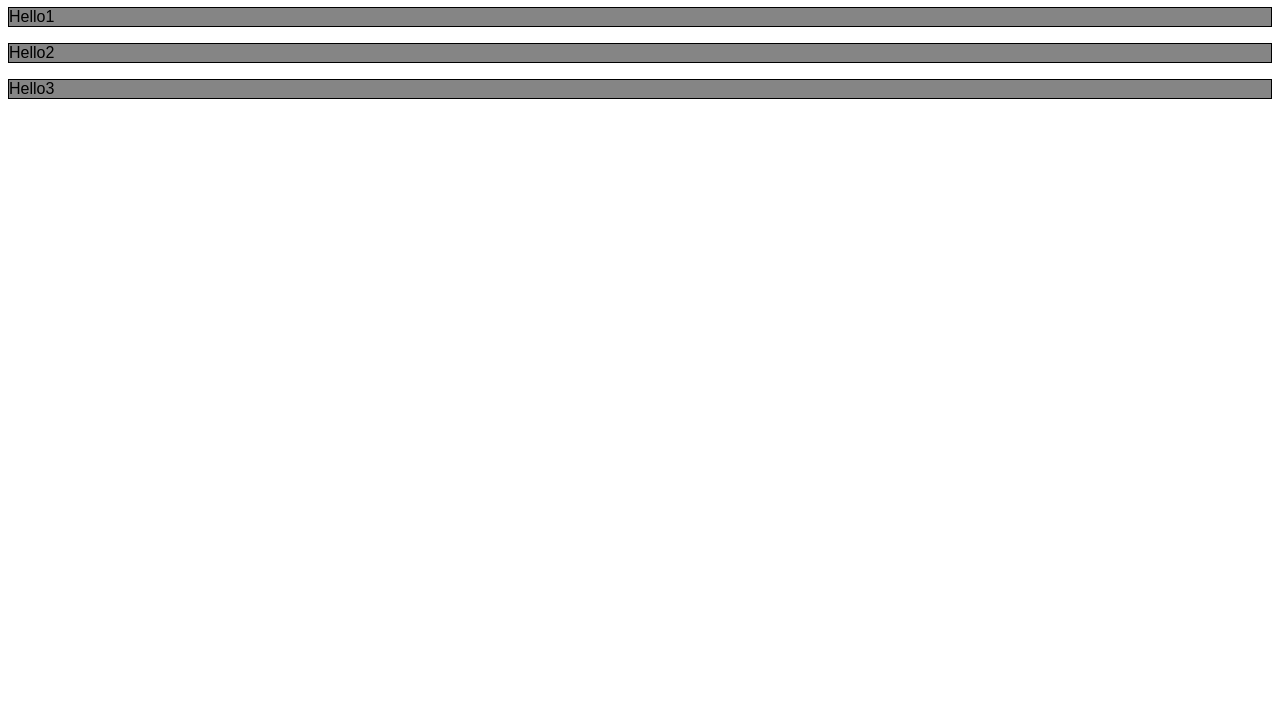
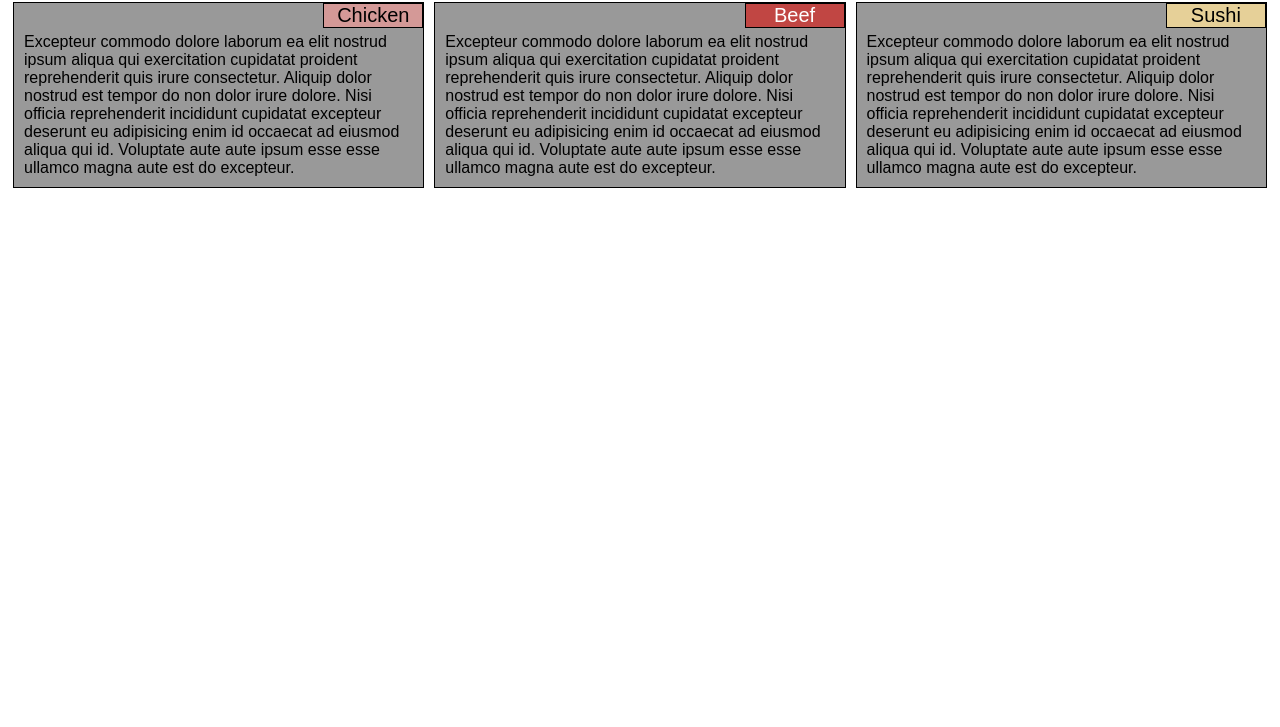
Before and after one commit to branfull/mod2_solution, a plain HTML site: page index.html in a window 1280 px wide. Shown: the part 73-800 px from the top of the page. Drawn offline with Linux system fonts and the light colour scheme.

Commit message:
Finalize HTML and CSS

```diff
--- /dev/null
+++ b/css/style.css
@@ -0,0 +1,77 @@
+* {
+  box-sizing: border-box;
+  font-family: Arial, sans-serif;
+}
+
+h1 {
+  text-align: center;
+  font-size: 1.75em;
+}
+
+p {
+  clear: left;
+  margin: 30px 10px 10px 10px;
+}
+
+#chicken-title {
+  background-color: #D49997;
+}
+
+#beef-title {
+  background-color: #C14643;
+  color: #FFFFFF;
+}
+
+#sushi-title {
+  background-color: #E6D098;
+}
+
+.content {
+  border: 1px solid black;
+  background-color: #999999;
+  margin: 5px;
+  position: relative;
+}
+
+.row {
+  width: 100%;
+}
+
+.section-title {
+  border: 1px solid black;
+  font-size: 1.25em;
+  text-align: center;
+  width: 100px;
+  position:absolute;
+  right: 0;
+}
+
+@media (min-width: 992px) {
+  .col-lg-4 {
+    float:left;
+  }
+  .col-lg-4 {
+    width: 33.33%;
+  }
+}
+
+@media (min-width: 768px) and (max-width: 991px) {
+  .col-md-6, .col-md-12 {
+    float:left;
+  }
+  .col-md-6 {
+    width: 50%;
+  }
+  .col-md-12 {
+    width: 100%;
+  }
+}
+
+@media (max-width: 767px) {
+  .col-sm-12 {
+    float: left;
+  }
+  .col-sm-12 {
+    width: 100%;
+  }
+}
--- a/index.html
+++ b/index.html
@@ -3,18 +3,29 @@
   <head>
     <meta charset="utf-8">
     <title>Our menu</title>
-    <style>
-    p {
-      border: 1px solid black;
-      background-color: #858585;
-      font-family: Arial, sans-serif;
-    }
-    </style>
+    <link rel="stylesheet" href="./css/style.css">
   </head>
   <body>
     <h1>Our Menu</h1>
-    <p>Hello1</p>
-    <p>Hello2</p>
-    <p>Hello3</p>
+    <div class="row">
+      <div class="col-lg-4 col-md-6 col-sm-12">
+        <div class="content">
+          <section id="chicken-title" class="section-title">Chicken</section>
+          <p>Excepteur commodo dolore laborum ea elit nostrud ipsum aliqua qui exercitation cupidatat proident reprehenderit quis irure consectetur. Aliquip dolor nostrud est tempor do non dolor irure dolore. Nisi officia reprehenderit incididunt cupidatat excepteur deserunt eu adipisicing enim id occaecat ad eiusmod aliqua qui id. Voluptate aute aute ipsum esse esse ullamco magna aute est do excepteur.</p>
+        </div>
+      </div>
+      <div class="col-lg-4 col-md-6 col-sm-12">
+        <div class="content">
+          <section id="beef-title" class="section-title">Beef</section>
+          <p>Excepteur commodo dolore laborum ea elit nostrud ipsum aliqua qui exercitation cupidatat proident reprehenderit quis irure consectetur. Aliquip dolor nostrud est tempor do non dolor irure dolore. Nisi officia reprehenderit incididunt cupidatat excepteur deserunt eu adipisicing enim id occaecat ad eiusmod aliqua qui id. Voluptate aute aute ipsum esse esse ullamco magna aute est do excepteur.</p>
+        </div>
+      </div>
+      <div class="col-lg-4 col-md-12 col-sm-12">
+        <div class="content">
+          <section id="sushi-title" class="section-title">Sushi</section>
+          <p>Excepteur commodo dolore laborum ea elit nostrud ipsum aliqua qui exercitation cupidatat proident reprehenderit quis irure consectetur. Aliquip dolor nostrud est tempor do non dolor irure dolore. Nisi officia reprehenderit incididunt cupidatat excepteur deserunt eu adipisicing enim id occaecat ad eiusmod aliqua qui id. Voluptate aute aute ipsum esse esse ullamco magna aute est do excepteur.</p>
+        </div>
+      </div>
+  </div>
   </body>
 </html>
```
